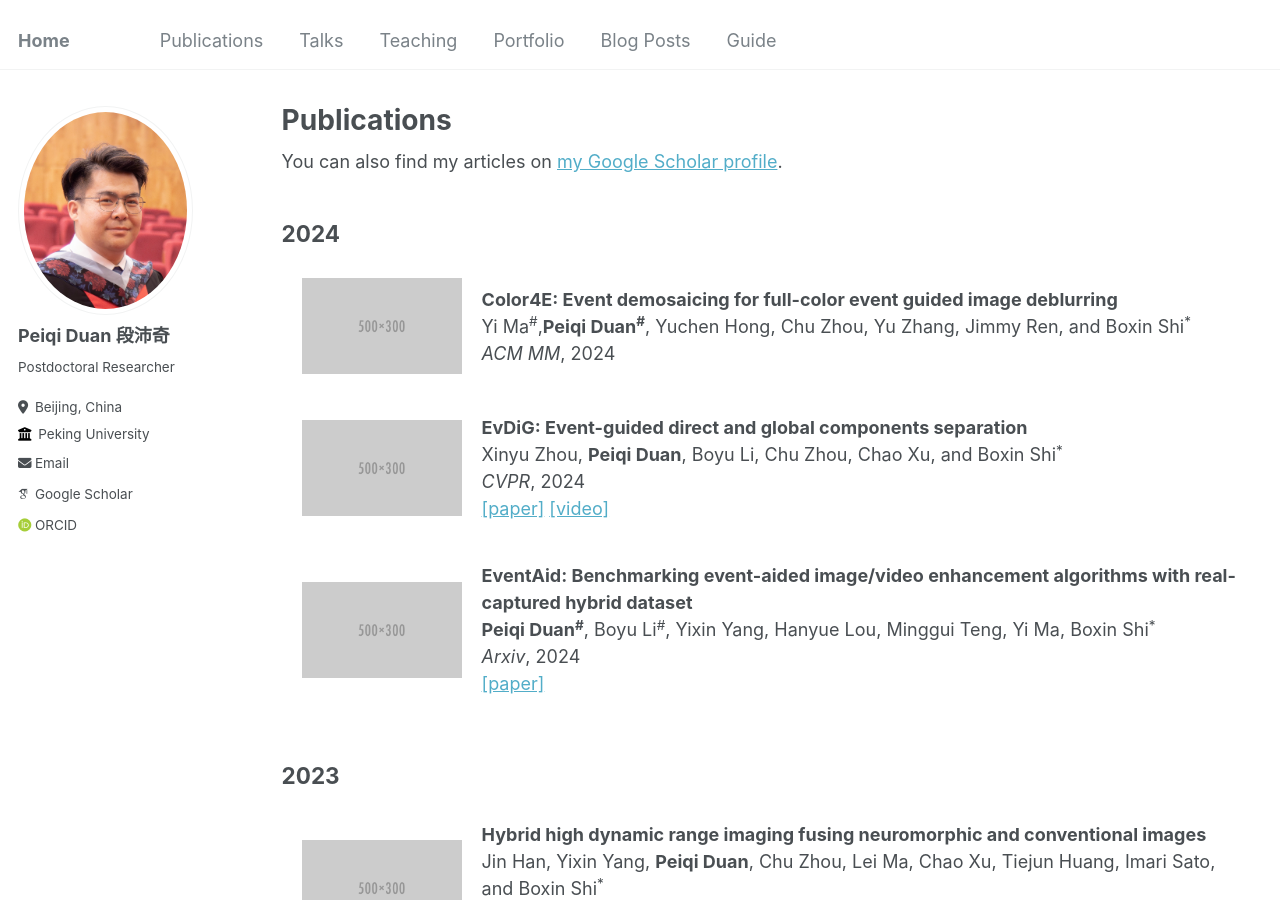
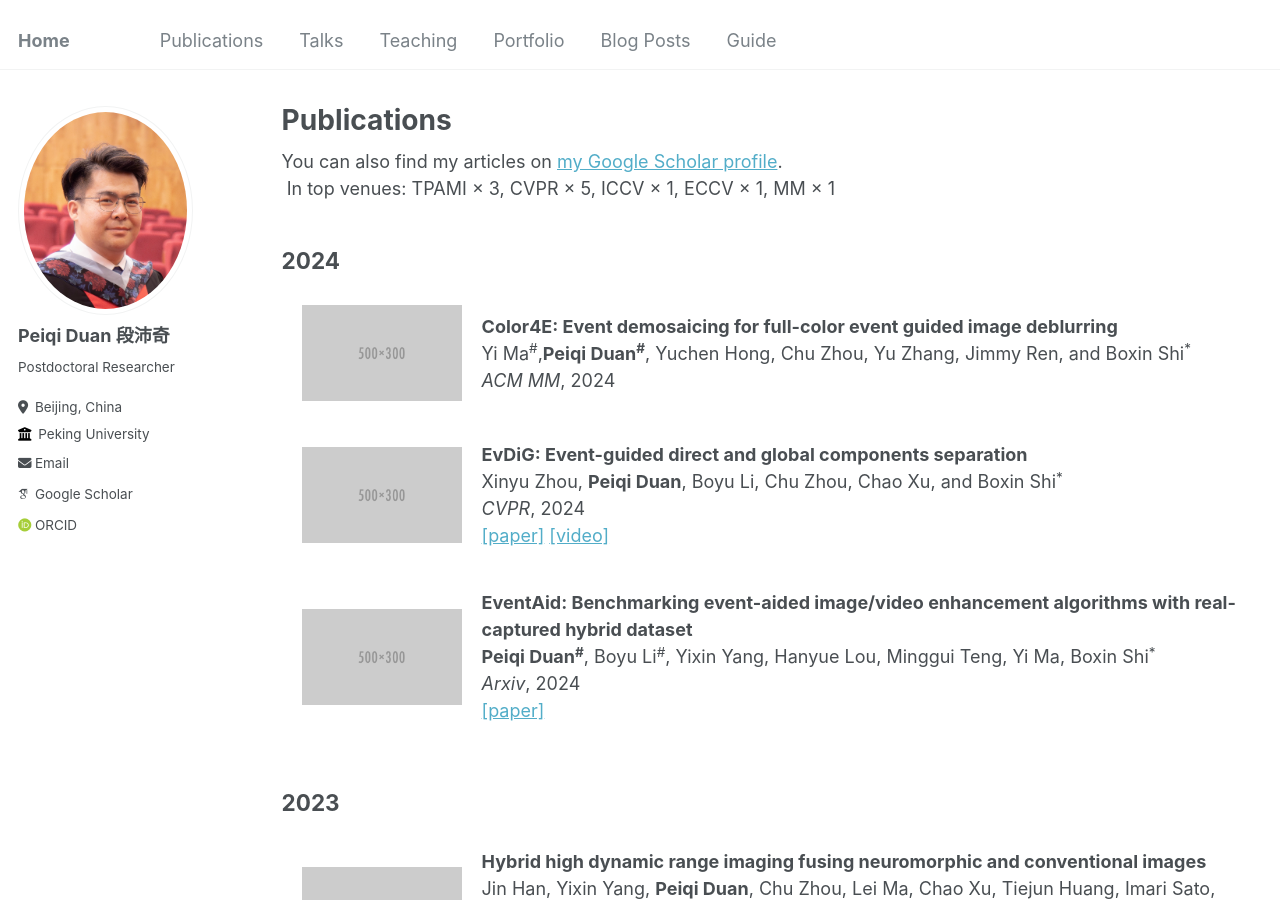
Before and after one commit to peiqi-duan/peiqi-duan.github.io, a Jekyll site: the page built from _pages/publications.md, in a window 1280 px wide and 900 px high. Built offline with Jekyll 4.4.1, drawn with Linux system fonts in a browser that asks for light colours; some web fonts are replaced.

Commit message:
Update publications.md

```diff
--- a/_pages/publications.md
+++ b/_pages/publications.md
@@ -5,7 +5,8 @@ permalink: /publications/
 author_profile: true
 ---
 
-<div class="wordwrap">You can also find my articles on <a href="{{site.author.googlescholar}}">my Google Scholar profile</a>.</div>
+<div class="wordwrap">You can also find my articles on <a href="{{site.author.googlescholar}}">my Google Scholar profile</a>. <br>
+In top venues: TPAMI × 3, CVPR × 5, ICCV × 1, ECCV × 1, MM × 1</div>
 
 <h2><span>2024</span></h2>
   <div class="flex-row" onmouseout="par2net_stop()" onmouseover="par2net_start()">
```
